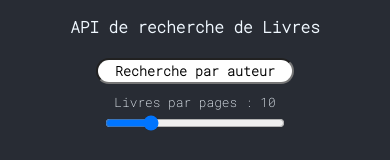
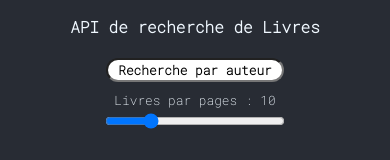
Before and after one commit to Enzo-Noel/LivresGoogle, a React (Create React App) app: page / in a window 390 px wide. Shown: the top 160 px of the page. Built offline with nearby package versions, Linux system fonts and the light colour scheme.

Commit message:
update_css

```diff
--- a/src/SearchBar.css
+++ b/src/SearchBar.css
@@ -54,7 +54,7 @@
 .nbBooksInput {
   width: 100%;
   padding: 0;
-  margin: 0;
+  margin: 5px 0 0 0;
 }
 
 h1,
@@ -79,6 +79,12 @@ label {
   }
   .nbBooksInput {
     width: 80%;
-    margin-top: 5px;
+  }
+
+  .searchInput,
+  .searchInput::placeholder {
+    font-size: 0.8rem;
+    width: 170px;
+    height: 18px;
   }
 }
```
